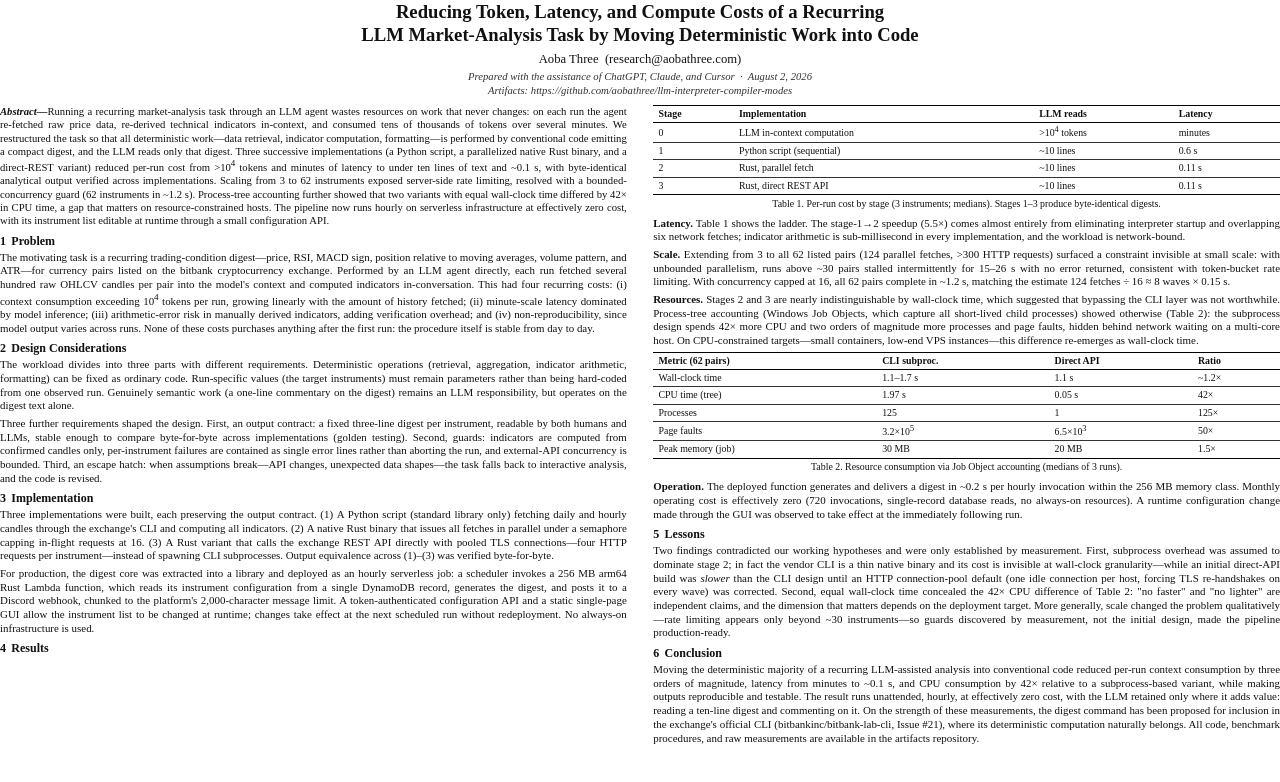
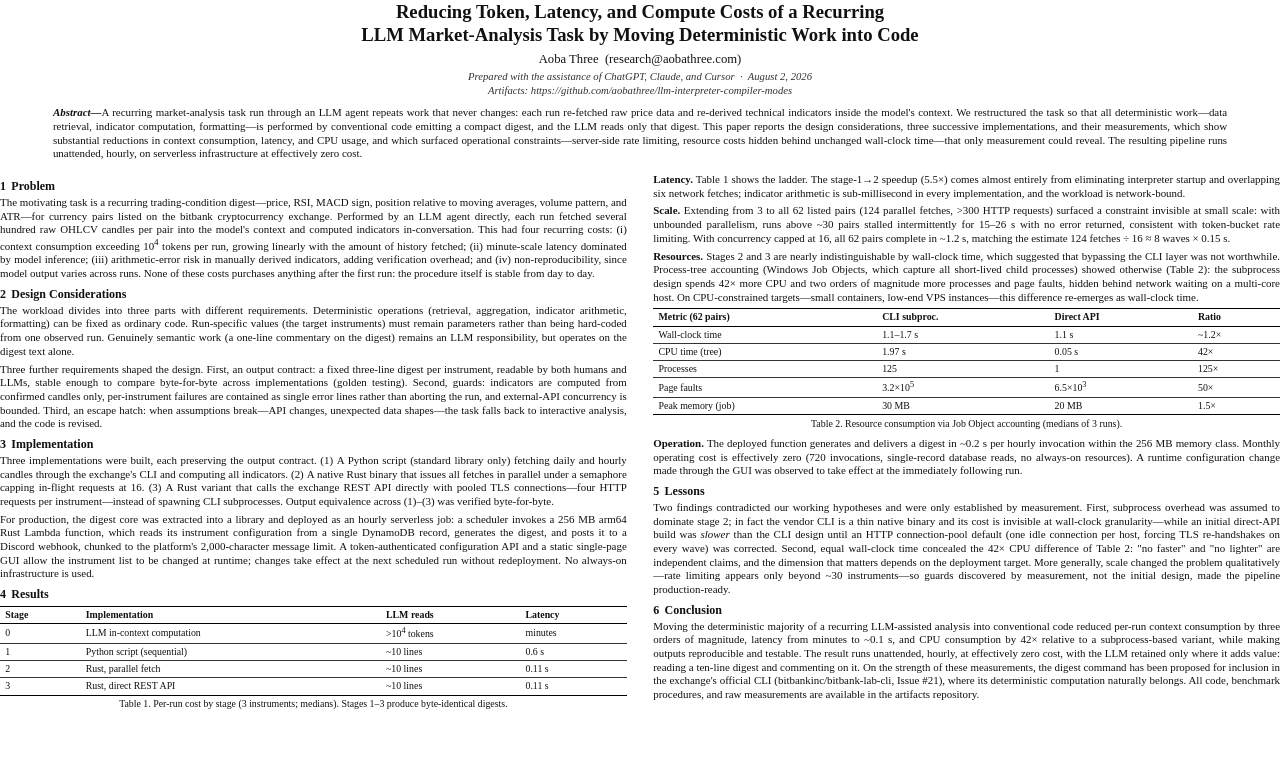
Before and after one commit to aobathree/llm-interpreter-compiler-modes, a plain HTML site: page docs-en/paper-print-source.html in a window 1280 px wide. Drawn offline with Linux system fonts and the light colour scheme.

Commit message:
Paper: move abstract to full-width single column, drop numbers from it
Co-Authored-By: Claude Fable 5 <noreply@anthropic.com>

```diff
--- a/docs-en/paper-print-source.html
+++ b/docs-en/paper-print-source.html
@@ -18,7 +18,7 @@
   h2 .num { margin-right: 4pt; }
   p { margin: 0 0 3pt 0; }
   .abstract-head { font-weight: bold; font-style: italic; }
-  .abstract { font-size: 8pt; margin-bottom: 4pt; }
+  .abstract { font-size: 8.2pt; margin: 7pt 14mm 9pt 14mm; text-align: justify; }
   code { font-family: "Consolas", monospace; font-size: 8pt; }
   table { border-collapse: collapse; font-size: 7.4pt; margin: 3pt auto 2pt auto;
           width: 100%; }
@@ -38,11 +38,11 @@ LLM Market-Analysis Task by Moving Deterministic Work into Code</h1>
 <p class="authors">Aoba Three &nbsp;(research@aobathree.com)</p>
 <p class="affil">Prepared with the assistance of ChatGPT, Claude, and Cursor &nbsp;·&nbsp; August 2, 2026</p>
 <p class="affil">Artifacts: https://github.com/aobathree/llm-interpreter-compiler-modes</p>
+
+<p class="abstract"><span class="abstract-head">Abstract&mdash;</span>A recurring market-analysis task run through an LLM agent repeats work that never changes: each run re-fetched raw price data and re-derived technical indicators inside the model's context. We restructured the task so that all deterministic work&mdash;data retrieval, indicator computation, formatting&mdash;is performed by conventional code emitting a compact digest, and the LLM reads only that digest. This paper reports the design considerations, three successive implementations, and their measurements, which show substantial reductions in context consumption, latency, and CPU usage, and which surfaced operational constraints&mdash;server-side rate limiting, resource costs hidden behind unchanged wall-clock time&mdash;that only measurement could reveal. The resulting pipeline runs unattended, hourly, on serverless infrastructure at effectively zero cost.</p>
 </div>
 
 <div class="twocol">
-
-<p class="abstract"><span class="abstract-head">Abstract&mdash;</span>Running a recurring market-analysis task through an LLM agent wastes resources on work that never changes: on each run the agent re-fetched raw price data, re-derived technical indicators in-context, and consumed tens of thousands of tokens over several minutes. We restructured the task so that all deterministic work&mdash;data retrieval, indicator computation, formatting&mdash;is performed by conventional code emitting a compact digest, and the LLM reads only that digest. Three successive implementations (a Python script, a parallelized native Rust binary, and a direct-REST variant) reduced per-run cost from &gt;10<sup>4</sup> tokens and minutes of latency to under ten lines of text and ~0.1&nbsp;s, with byte-identical analytical output verified across implementations. Scaling from 3 to 62 instruments exposed server-side rate limiting, resolved with a bounded-concurrency guard (62 instruments in ~1.2&nbsp;s). Process-tree accounting further showed that two variants with equal wall-clock time differed by 42&times; in CPU time, a gap that matters on resource-constrained hosts. The pipeline now runs hourly on serverless infrastructure at effectively zero cost, with its instrument list editable at runtime through a small configuration API.</p>
 
 <h2><span class="num">1</span>Problem</h2>
 <p>The motivating task is a recurring trading-condition digest&mdash;price, RSI, MACD sign, position relative to moving averages, volume pattern, and ATR&mdash;for currency pairs listed on the bitbank cryptocurrency exchange. Performed by an LLM agent directly, each run fetched several hundred raw OHLCV candles per pair into the model's context and computed indicators in-conversation. This had four recurring costs: (i) context consumption exceeding 10<sup>4</sup> tokens per run, growing linearly with the amount of history fetched; (ii) minute-scale latency dominated by model inference; (iii) arithmetic-error risk in manually derived indicators, adding verification overhead; and (iv) non-reproducibility, since model output varies across runs. None of these costs purchases anything after the first run: the procedure itself is stable from day to day.</p>
```
Also changed, not shown: 1 other file.
